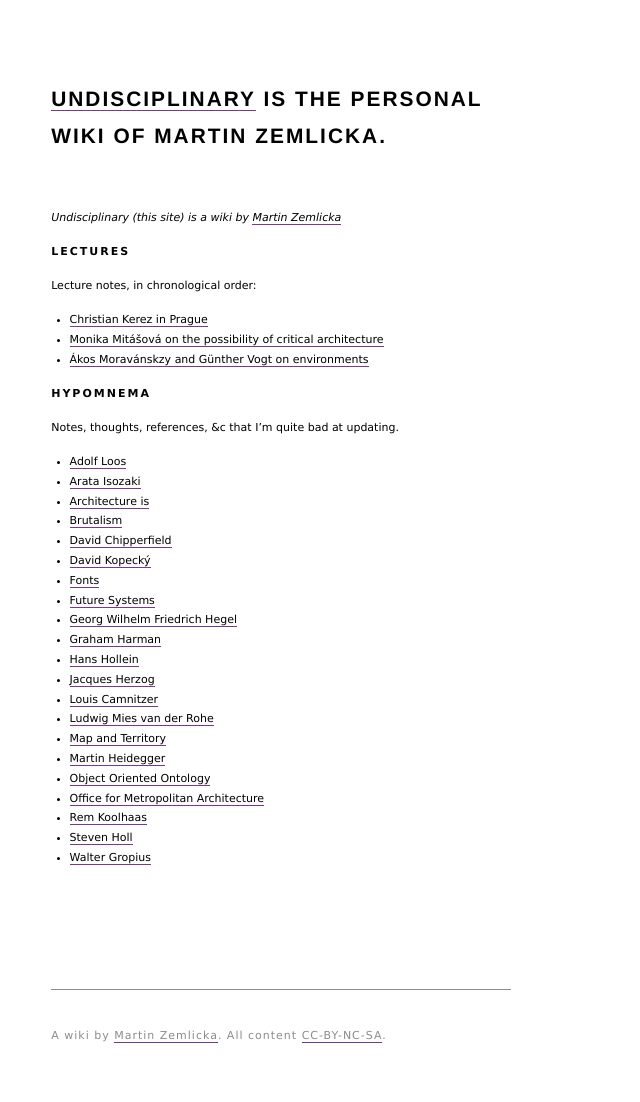
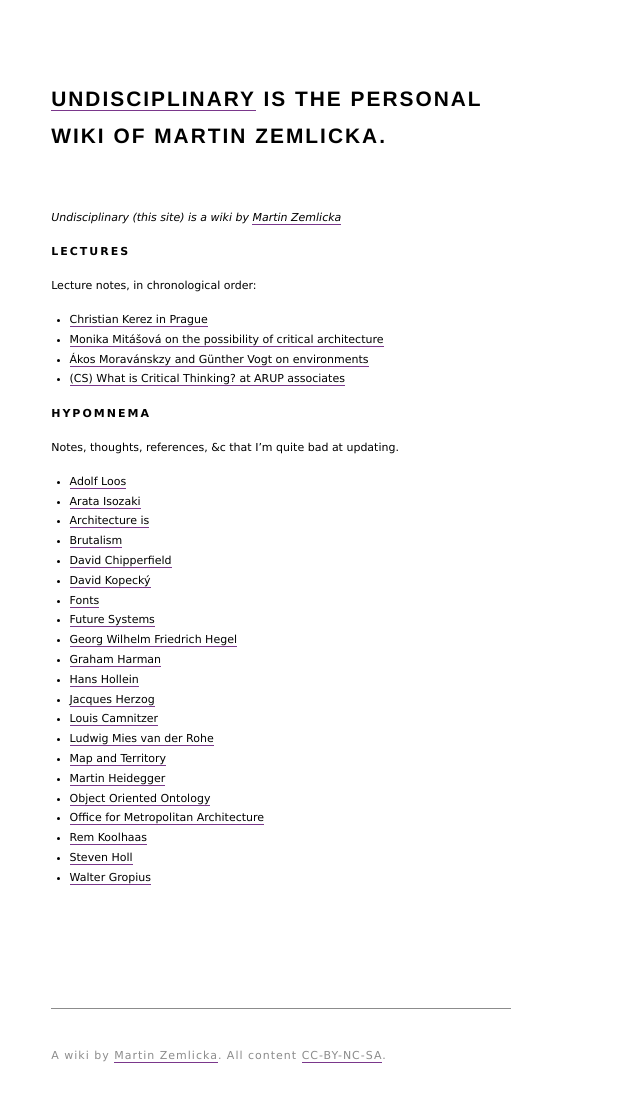
Before and after one commit to zmlka/undisciplinary, a Jekyll site: the page built from index.md, in a window 1280 px wide. Shown: the whole page, without its empty margins (0-640 px from the left). Built offline with Jekyll 4.4.1, drawn with Linux system fonts in a browser that asks for light colours.

Commit message:
adding what is critical thinking

```diff
--- a/index.md
+++ b/index.md
@@ -15,6 +15,7 @@
 * [Christian Kerez in Prague](christian_kerez_prague)
 * [Monika Mitášová on the possibility of critical architecture](mitasova_critical)
 * [Ákos Moravánskzy and Günther Vogt on environments](moravansky_vogt)
+* [(CS) What is Critical Thinking? at ARUP associates](what_is_ctitical_thinking)
 
 ## Hypomnema
 
```
